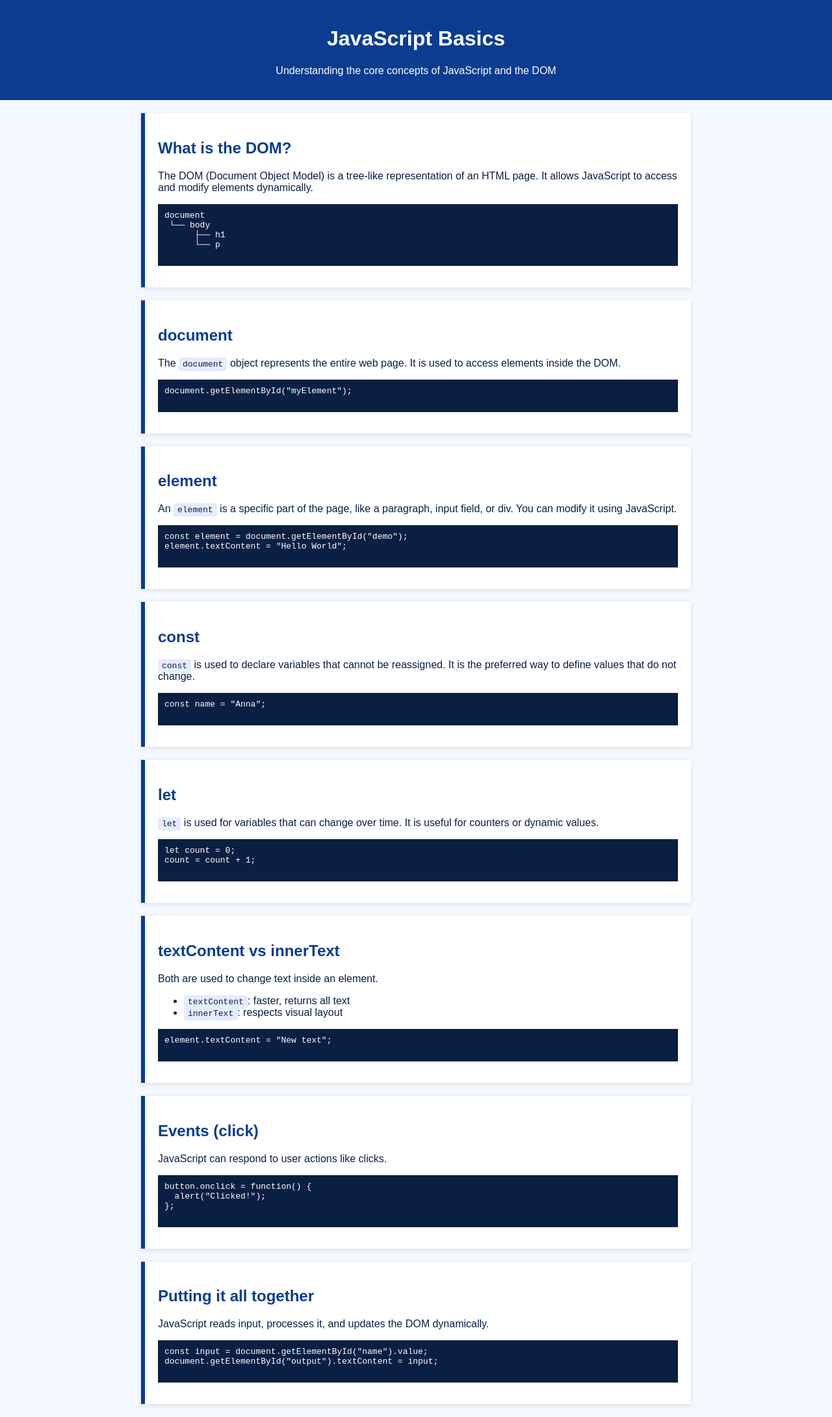
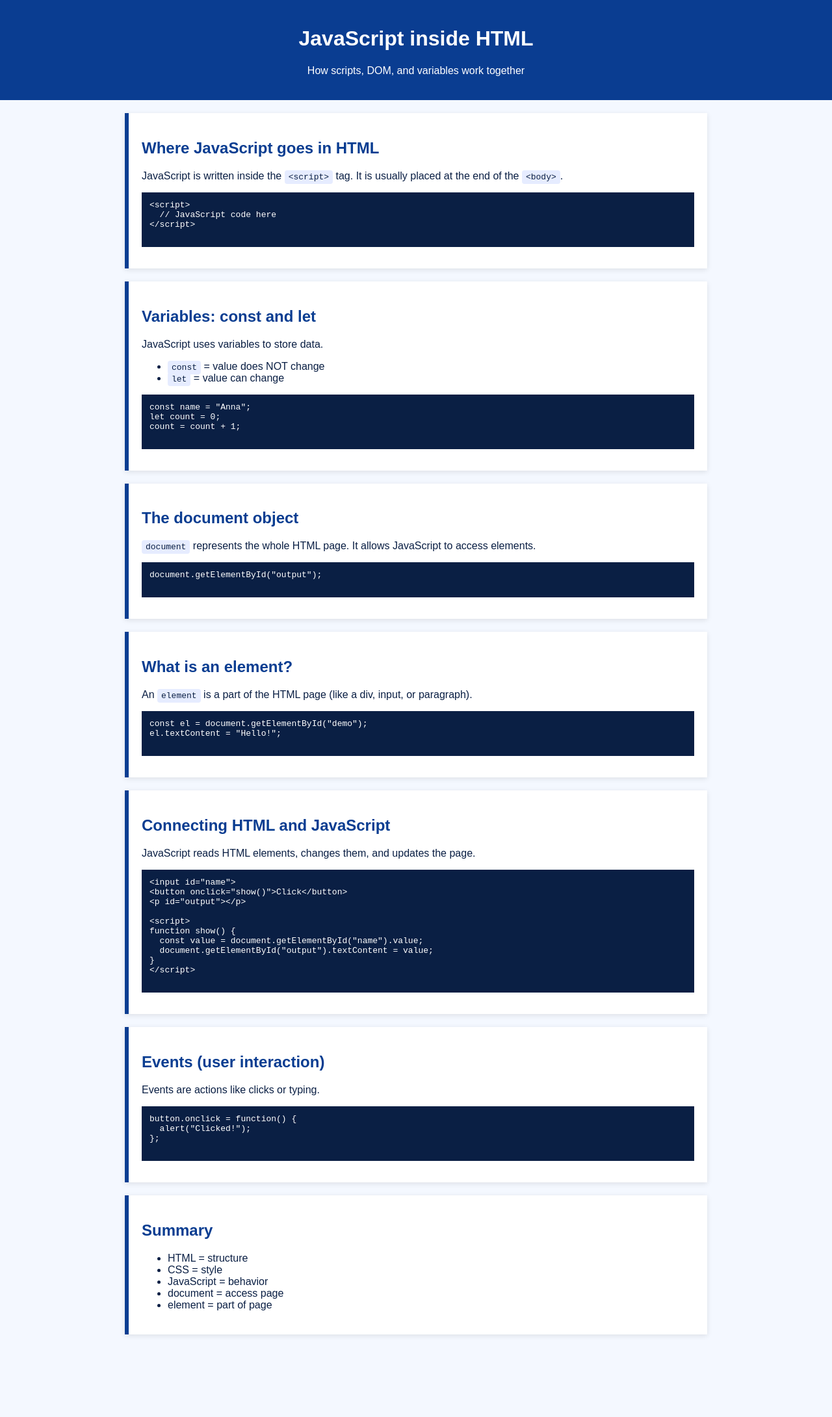
Before and after one commit to ac-inscript/cs-notes, a Jekyll site: the page json-explained.html, which Jekyll copies as it is, in a window 1280 px wide. Shown: the whole page at 65% size. Built offline with Jekyll 4.4.1, drawn with Linux system fonts in a browser that asks for light colours; after the commit the page ends 2073 px from its top, so only the background shows below that.

Commit message:
json explained modified

```diff
--- a/json-explained.html
+++ b/json-explained.html
@@ -2,7 +2,7 @@
 <html lang="en">
 <head>
   <meta charset="UTF-8">
-  <title>JavaScript Basics Guide</title>
+  <title>JavaScript in HTML</title>
 
   <style>
     body {
@@ -23,7 +23,7 @@
       background-color: white;
       margin: 20px auto;
       padding: 20px;
-      max-width: 800px;
+      max-width: 850px;
       border-left: 6px solid #0a3d91;
       box-shadow: 0 2px 8px rgba(0,0,0,0.1);
     }
@@ -40,8 +40,8 @@
 
     pre {
       background-color: #0a1f44;
-      color: #ffffff;
-      padding: 10px;
+      color: white;
+      padding: 12px;
       overflow-x: auto;
     }
   </style>
@@ -50,94 +50,90 @@
 <body>
 
 <header>
-  <h1>JavaScript Basics</h1>
-  <p>Understanding the core concepts of JavaScript and the DOM</p>
+  <h1>JavaScript inside HTML</h1>
+  <p>How scripts, DOM, and variables work together</p>
 </header>
 
 <section>
-  <h2>What is the DOM?</h2>
+  <h2>Where JavaScript goes in HTML</h2>
   <p>
-    The DOM (Document Object Model) is a tree-like representation of an HTML page.
-    It allows JavaScript to access and modify elements dynamically.
+    JavaScript is written inside the <code>&lt;script&gt;</code> tag.
+    It is usually placed at the end of the <code>&lt;body&gt;</code>.
   </p>
 
   <pre>
-document
- └── body
-      ├── h1
-      └── p
+&lt;script&gt;
+  // JavaScript code here
+&lt;/script&gt;
   </pre>
 </section>
 
 <section>
-  <h2>document</h2>
+  <h2>Variables: const and let</h2>
   <p>
-    The <code>document</code> object represents the entire web page.
-    It is used to access elements inside the DOM.
+    JavaScript uses variables to store data.
   </p>
 
-  <pre>
-document.getElementById("myElement");
-  </pre>
-</section>
-
-<section>
-  <h2>element</h2>
-  <p>
-    An <code>element</code> is a specific part of the page, like a paragraph,
-    input field, or div. You can modify it using JavaScript.
-  </p>
-
-  <pre>
-const element = document.getElementById("demo");
-element.textContent = "Hello World";
-  </pre>
-</section>
-
-<section>
-  <h2>const</h2>
-  <p>
-    <code>const</code> is used to declare variables that cannot be reassigned.
-    It is the preferred way to define values that do not change.
-  </p>
+  <ul>
+    <li><code>const</code> = value does NOT change</li>
+    <li><code>let</code> = value can change</li>
+  </ul>
 
   <pre>
 const name = "Anna";
-  </pre>
-</section>
-
-<section>
-  <h2>let</h2>
-  <p>
-    <code>let</code> is used for variables that can change over time.
-    It is useful for counters or dynamic values.
-  </p>
-
-  <pre>
 let count = 0;
 count = count + 1;
   </pre>
 </section>
 
 <section>
-  <h2>textContent vs innerText</h2>
+  <h2>The document object</h2>
   <p>
-    Both are used to change text inside an element.
+    <code>document</code> represents the whole HTML page.
+    It allows JavaScript to access elements.
   </p>
-  <ul>
-    <li><code>textContent</code>: faster, returns all text</li>
-    <li><code>innerText</code>: respects visual layout</li>
-  </ul>
 
   <pre>
-element.textContent = "New text";
+document.getElementById("output");
   </pre>
 </section>
 
 <section>
-  <h2>Events (click)</h2>
+  <h2>What is an element?</h2>
   <p>
-    JavaScript can respond to user actions like clicks.
+    An <code>element</code> is a part of the HTML page (like a div, input, or paragraph).
+  </p>
+
+  <pre>
+const el = document.getElementById("demo");
+el.textContent = "Hello!";
+  </pre>
+</section>
+
+<section>
+  <h2>Connecting HTML and JavaScript</h2>
+  <p>
+    JavaScript reads HTML elements, changes them, and updates the page.
+  </p>
+
+  <pre>
+&lt;input id="name"&gt;
+&lt;button onclick="show()"&gt;Click&lt;/button&gt;
+&lt;p id="output"&gt;&lt;/p&gt;
+
+&lt;script&gt;
+function show() {
+  const value = document.getElementById("name").value;
+  document.getElementById("output").textContent = value;
+}
+&lt;/script&gt;
+  </pre>
+</section>
+
+<section>
+  <h2>Events (user interaction)</h2>
+  <p>
+    Events are actions like clicks or typing.
   </p>
 
   <pre>
@@ -148,15 +144,14 @@ button.onclick = function() {
 </section>
 
 <section>
-  <h2>Putting it all together</h2>
-  <p>
-    JavaScript reads input, processes it, and updates the DOM dynamically.
-  </p>
-
-  <pre>
-const input = document.getElementById("name").value;
-document.getElementById("output").textContent = input;
-  </pre>
+  <h2>Summary</h2>
+  <ul>
+    <li>HTML = structure</li>
+    <li>CSS = style</li>
+    <li>JavaScript = behavior</li>
+    <li>document = access page</li>
+    <li>element = part of page</li>
+  </ul>
 </section>
 
 </body>
```
